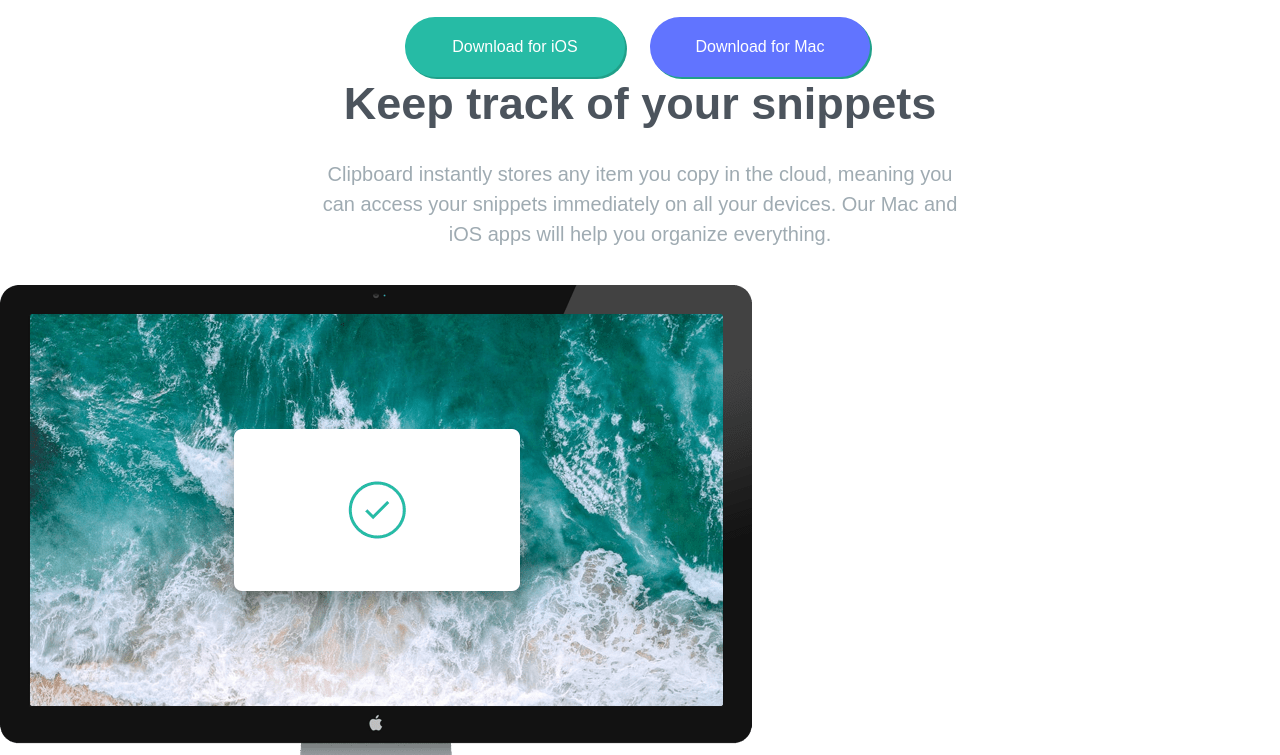
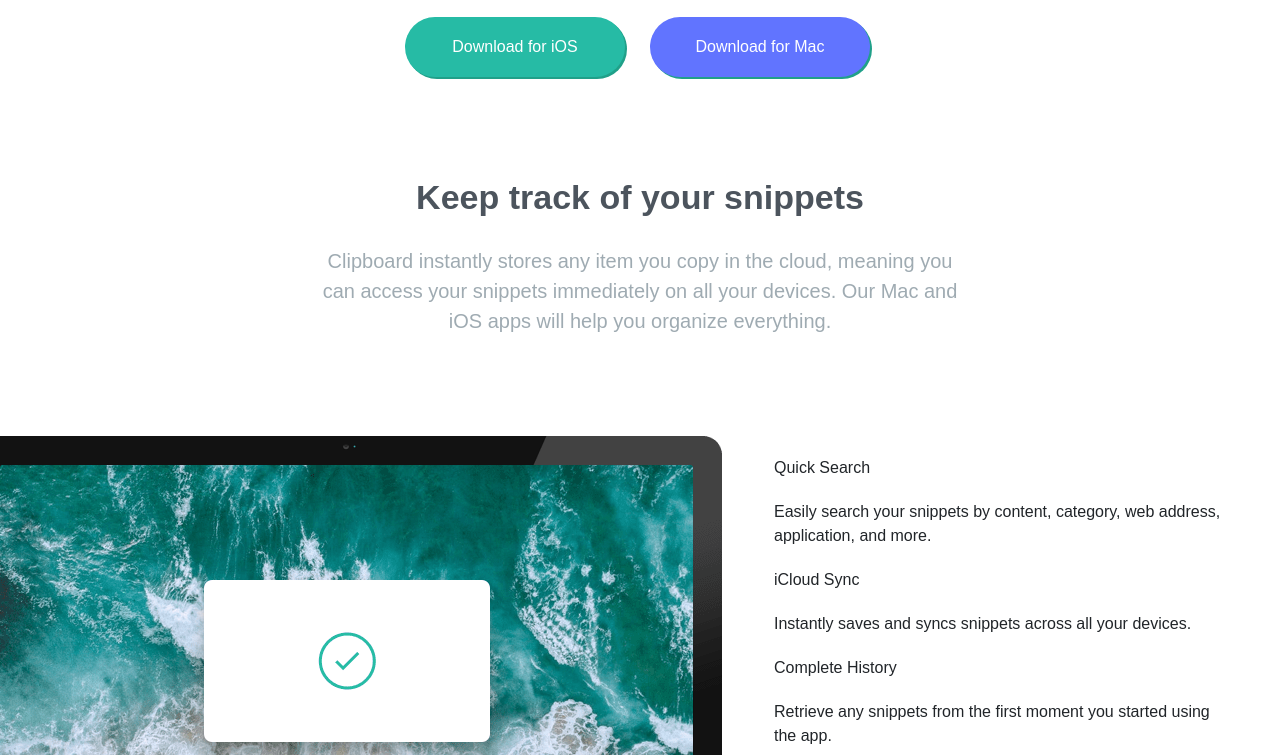
Before and after one commit to Jaiburi/midterm-container, a plain HTML site: page index.html in a window 1280 px wide. Shown: the part 465-1220 px from the top of the page. Drawn offline with nearby package versions, Linux system fonts and the light colour scheme; a web font is replaced by a local one.

Commit message:
Css upgrades

```diff
--- a/index.html
+++ b/index.html
@@ -37,14 +37,14 @@
     <!--Whitespace-->
   </div>
   <div>
-    <h2>Keep track of your snippets</h2>
+    <h3>Keep track of your snippets</h3>
   </div>
   <div>
     <p>Clipboard instantly stores any item you copy in the cloud,
       meaning you can access your snippets immediately on all your
       devices. Our Mac and iOS apps will help you organize everything.</p>
   </div>
-  <div>
+  <div class="computer-container">
     <img src="./images/image-computer.png" alt="Image computer"/>
     <div>
       <ul>
--- a/style.css
+++ b/style.css
@@ -29,6 +29,15 @@ h2 {
     font-size: 45px !important;
 }
 
+h3 {
+    width: 60%;
+    margin: 0 auto;
+    text-align: center;
+    color: #4c545d !important;
+    font-weight: 600 !important;
+    font-size: 34px !important;
+}
+
 p {
     width: 50%;
     margin: 0px auto;
@@ -43,24 +52,24 @@ p {
     display: flex;
     justify-content:center;
     flex-direction: row;
-    margin-top: 20px; /* Margen opcional */
+    margin-top: 20px;
 }
 
 button{
     color:white;
-    margin: 0px 15px 0px 10px !important;
+    margin: 0px 15px 100px 10px !important;
     border: none;
     width:220px;
     height: 60px;
     border-radius: 30px !important;
     font-weight: 400 !important;
-    box-shadow: 2px 2px 0px #20a089; /* Sombra para efecto 3D */
+    box-shadow: 2px 2px 0px #20a089;
     cursor: pointer;
 }
 
 button:active {
-    box-shadow: none; /* Elimina la sombra al hacer clic, simulando una pulsación */
-    transform: translateY(2px); /* Empuja el botón hacia abajo */
+    box-shadow: none;
+    transform: translateY(2px);
 }
 
 .iOS{
@@ -70,3 +79,16 @@ button:active {
 .Mac{
     background-color: #6174ff;
 }
+
+.computer-container {
+    margin: 80px 0 0 0;
+    display: flex;
+    justify-content:center;
+    position: relative;
+    left: -30px;
+}
+
+li {
+    margin: 20px 20px 20px 20px;
+    list-style: none;
+}
```
